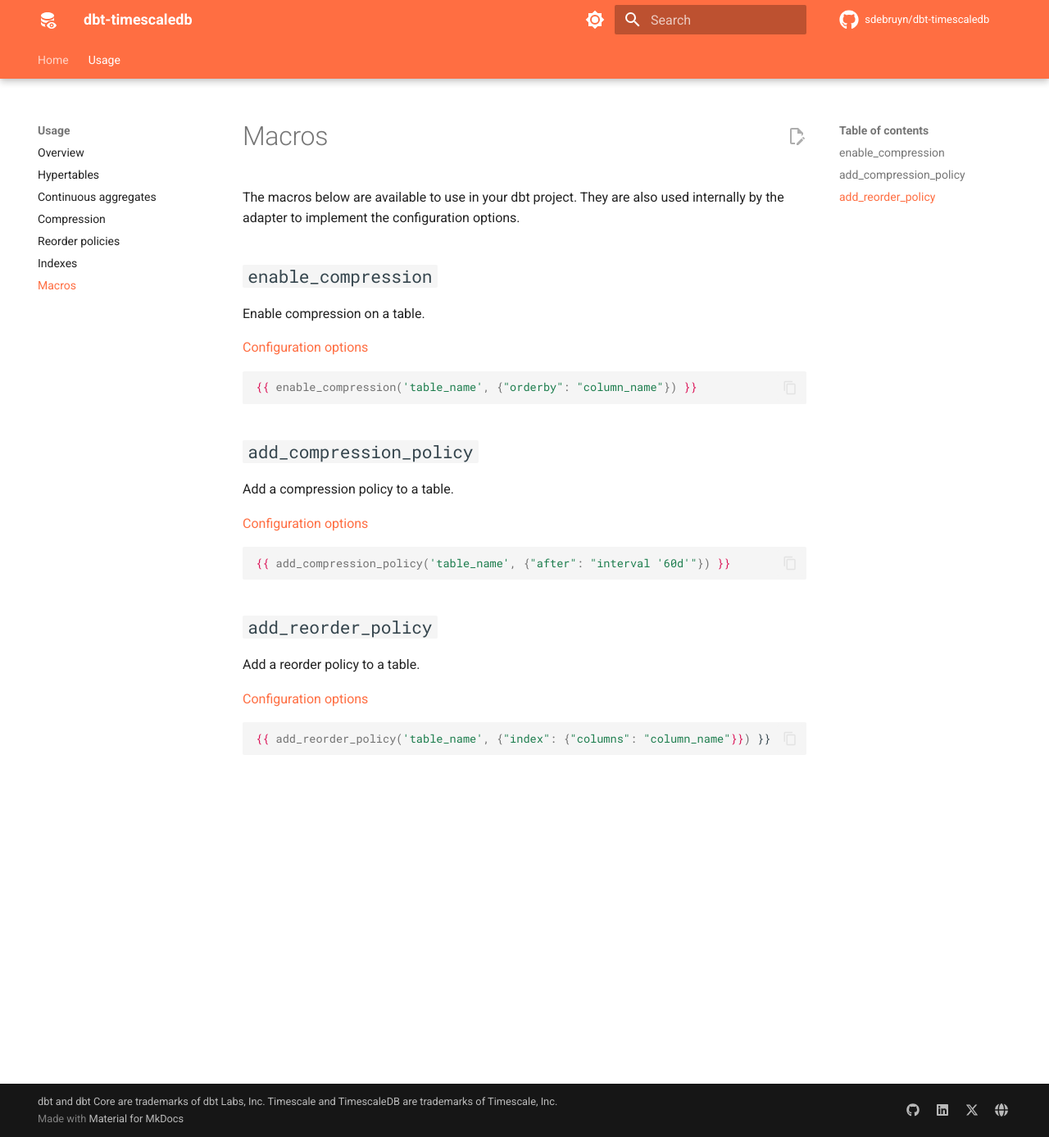
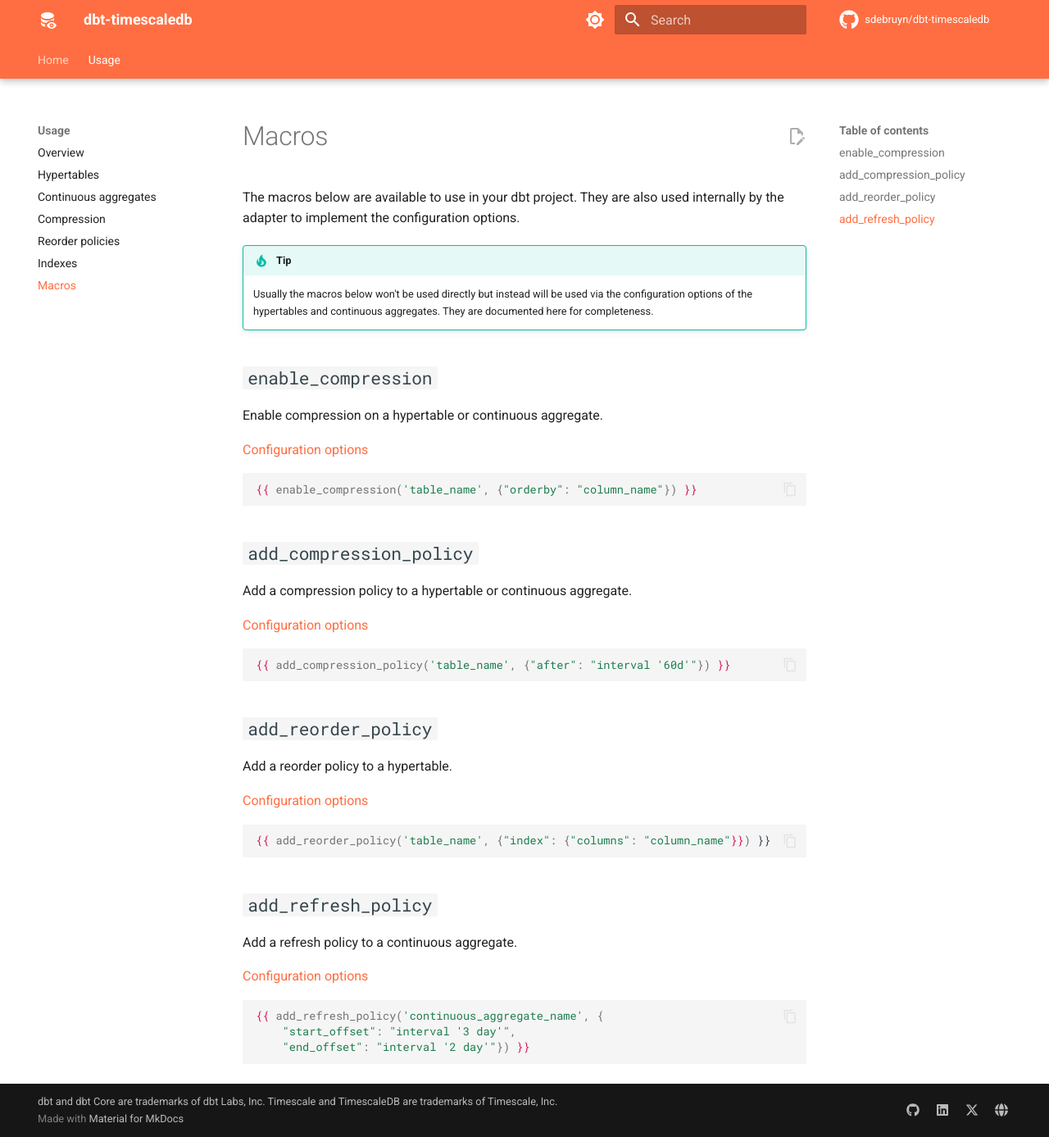
Before and after one commit to sdebruyn/dbt-timescaledb, an MkDocs documentation site: the page built from docs/usage/macros.md, in a window 1280 px wide and 1387 px high. Shown: the whole window at 82% size. Built offline with MkDocs 1.6.1 and Material for MkDocs 9.7.7, drawn with Linux system fonts in a browser that asks for light colours; plug-ins that fetch from the network failed and are left out; comment, search, counter and statistics services are not loaded.

Commit message:
document refresh policy macro

````diff
--- a/docs/usage/macros.md
+++ b/docs/usage/macros.md
@@ -2,9 +2,12 @@
 
 The macros below are available to use in your dbt project. They are also used internally by the adapter to implement the configuration options.
 
+!!! tip
+    Usually the macros below won't be used directly but instead will be used via the configuration options of the hypertables and continuous aggregates. They are documented here for completeness.
+
 ## `enable_compression`
 
-Enable compression on a table.
+Enable compression on a hypertable or continuous aggregate.
 
 [Configuration options](compression.md#compression-settings)
 
@@ -14,7 +17,7 @@
 
 ## `add_compression_policy`
 
-Add a compression policy to a table.
+Add a compression policy to a hypertable or continuous aggregate.
 
 [Configuration options](compression.md#compression-policy-settings)
 
@@ -24,10 +27,22 @@
 
 ## `add_reorder_policy`
 
-Add a reorder policy to a table.
+Add a reorder policy to a hypertable.
 
 [Configuration options](reorder-policies.md#configuration-options)
 
 ```sql+jinja
 {{ add_reorder_policy('table_name', {"index": {"columns": "column_name"}}) }}
 ```
+
+## `add_refresh_policy`
+
+Add a refresh policy to a continuous aggregate.
+
+[Configuration options](continuous-aggregates.md#timescaledb-refresh-policy-options)
+
+```sql+jinja
+{{ add_refresh_policy('continuous_aggregate_name', {
+    "start_offset": "interval '3 day'",
+    "end_offset": "interval '2 day'"}) }}
+```
````
